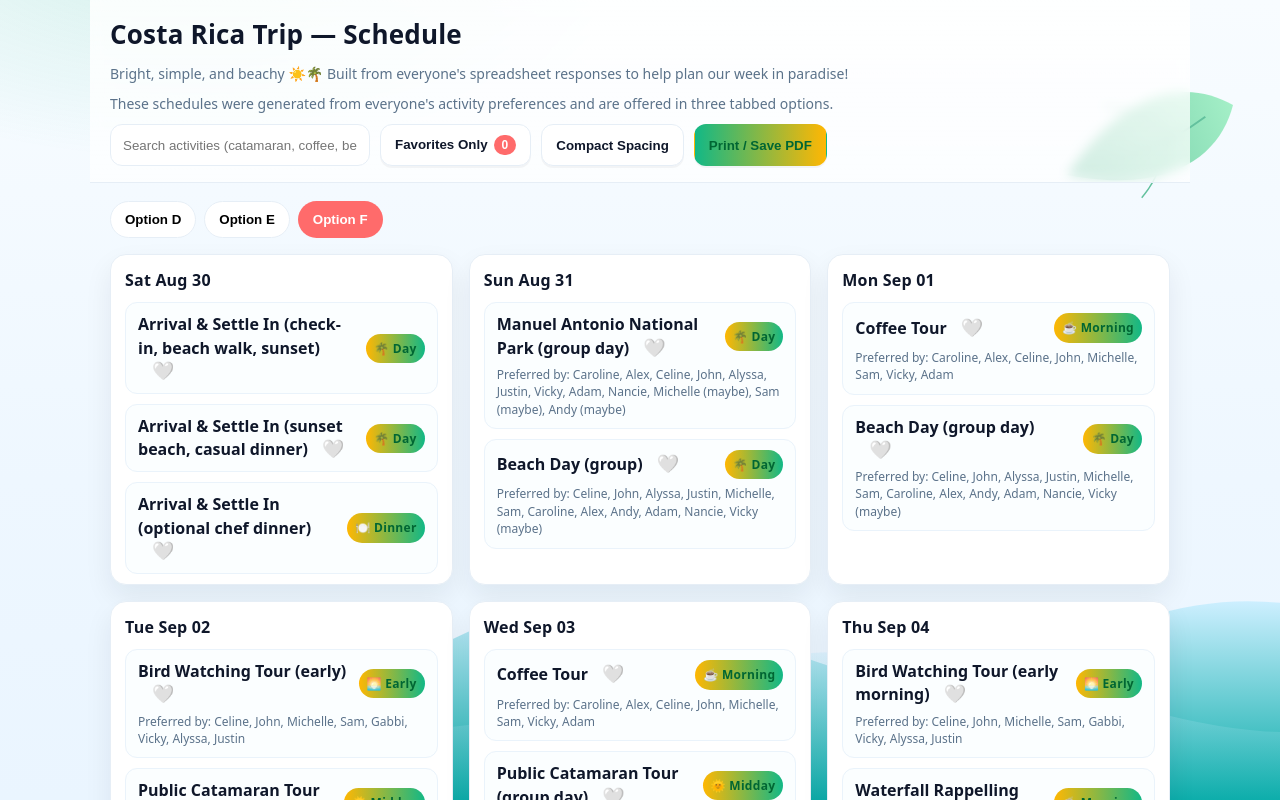
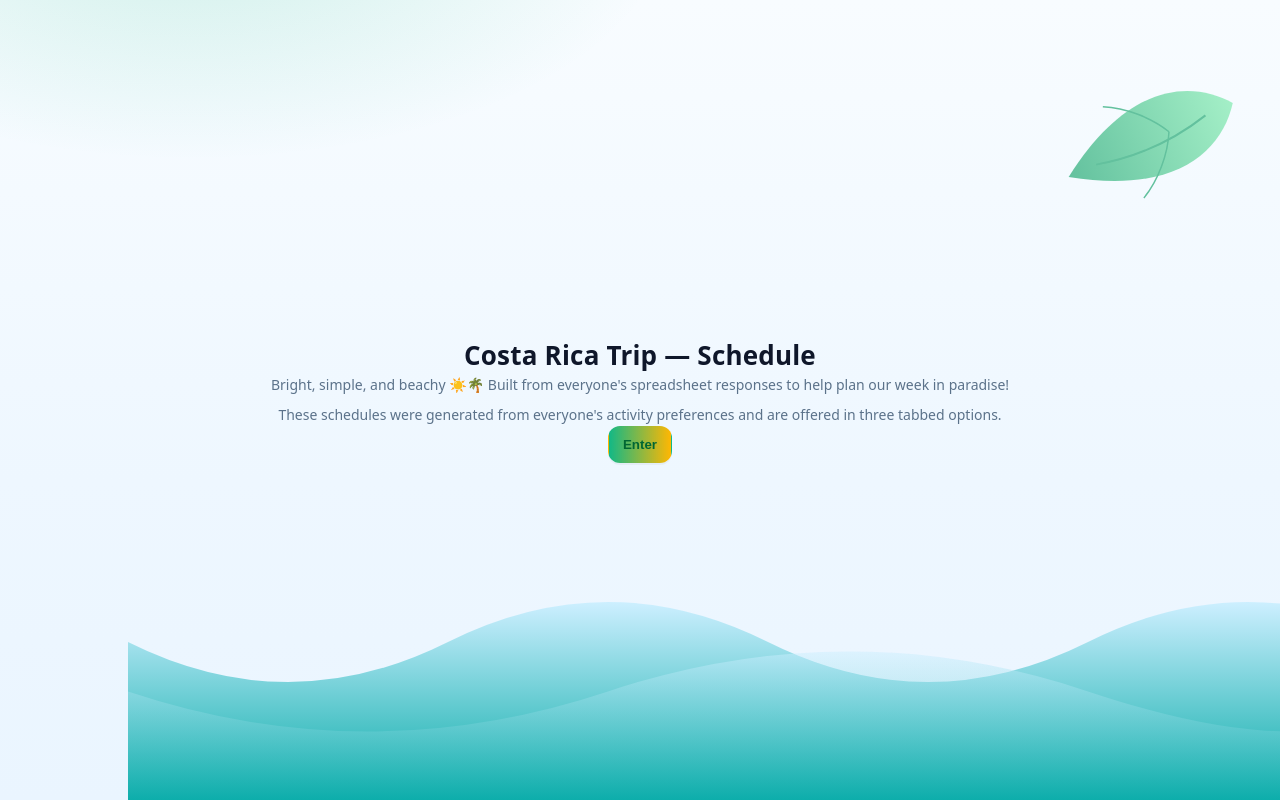
Before and after one commit to vibrantantelope/costa-rica, a React (Vite) app: page / in a window 1280 px wide. Shown: the top 800 px of the page. Built offline with nearby package versions, Linux system fonts and the light colour scheme.

Commit message:
feat: add landing page component

```diff
--- a/src/App.jsx
+++ b/src/App.jsx
@@ -3,10 +3,12 @@ import { AnimatePresence } from "framer-motion";
 import AnimatedBackground from "./components/AnimatedBackground";
 import Tabs from "./components/Tabs";
 import OptionPanel from "./components/OptionPanel";
+import LandingPage from "./components/LandingPage";
 import { D, E, F } from "./data/options";
 import { timeGuess } from "./utils/time";
 
 export default function App() {
+  const [entered, setEntered] = useState(false);
   const [active, setActive] = useState("F");
   const [compact, setCompact] = useState(false);
   const [q, setQ] = useState("");
@@ -50,6 +52,10 @@ export default function App() {
   }, [active, q, favOnly, favs]);
 
   const favCount = favs.size;
+
+  if (!entered) {
+    return <LandingPage onEnter={() => setEntered(true)} />;
+  }
 
   return (
     <>
--- /dev/null
+++ b/src/components/LandingPage.jsx
@@ -0,0 +1,19 @@
+import AnimatedBackground from "./AnimatedBackground";
+
+export default function LandingPage({ onEnter }) {
+  return (
+    <>
+      <AnimatedBackground />
+      <div className="landing">
+        <h1 className="site-title">Costa Rica Trip — Schedule</h1>
+        <p className="site-subtitle">
+          Bright, simple, and beachy ☀️🌴 Built from everyone's spreadsheet responses to help plan our week in paradise!
+        </p>
+        <p className="site-explainer">
+          These schedules were generated from everyone's activity preferences and are offered in three tabbed options.
+        </p>
+        <button className="btn btn--primary" onClick={onEnter}>Enter</button>
+      </div>
+    </>
+  );
+}
--- a/src/index.css
+++ b/src/index.css
@@ -178,3 +178,17 @@ body.compact .days-grid{gap:12px}
   vertical-align:middle;
   margin-left:6px;
 }
+
+/* landing */
+.landing{
+  min-height:100%;
+  display:flex;
+  flex-direction:column;
+  justify-content:center;
+  align-items:center;
+  text-align:center;
+  padding:40px 20px;
+}
+@media (max-width:480px){
+  .landing{padding:32px 16px;}
+}
```
